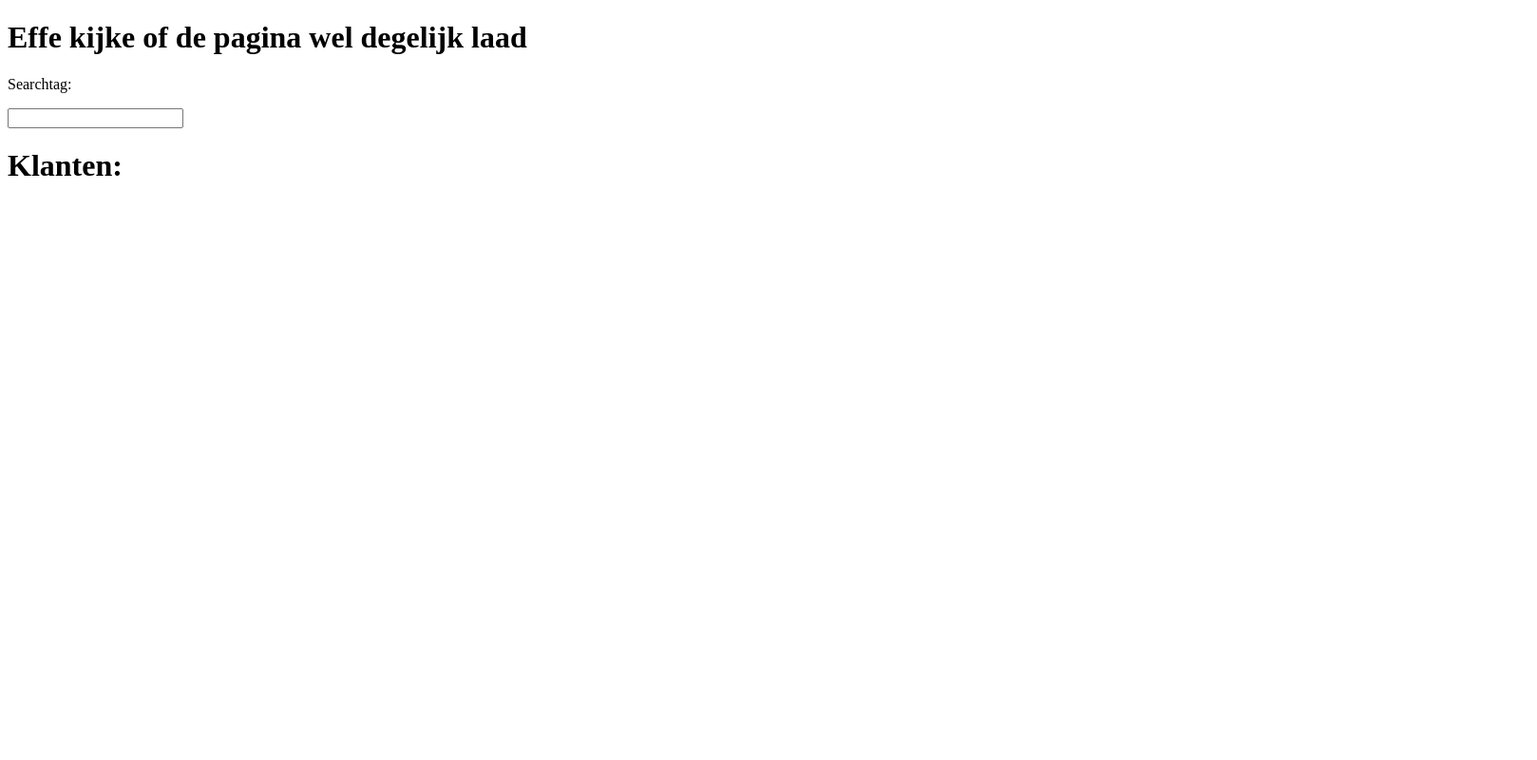
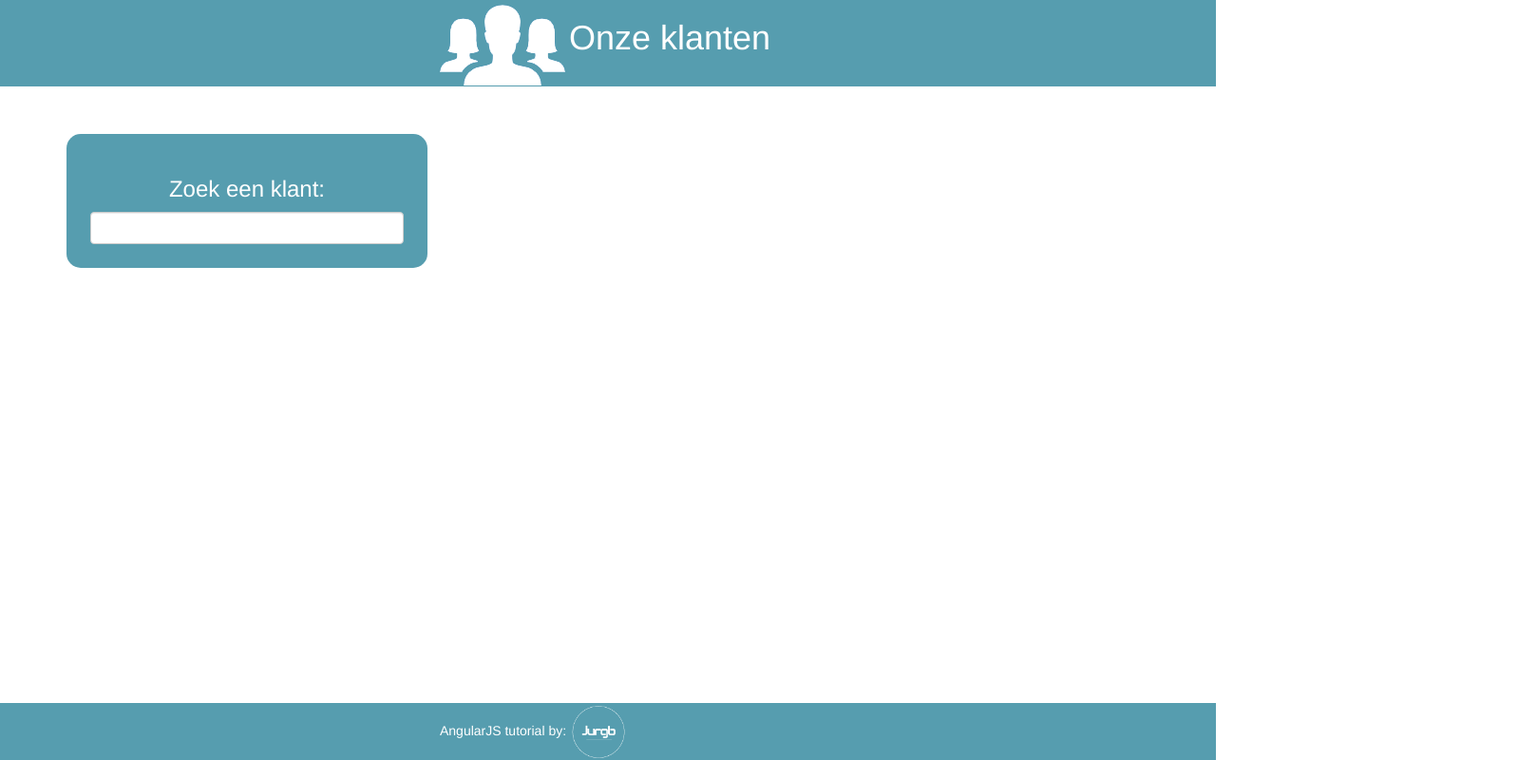
Before and after one commit to jurgb/AngularJSdemo, a plain HTML site: page index.html in a window 1280 px wide. Shown: the whole page at 95% size, 1618 px wide, since content can reach past the window. Drawn offline with nearby package versions, Linux system fonts and the light colour scheme; no server answers.

Commit message:
adding some style

```diff
--- /dev/null
+++ b/css/reset.css
@@ -0,0 +1,43 @@
+html, body, div, span, applet, object, iframe,
+h1, h2, h3, h4, h5, h6, p, blockquote, pre,
+a, abbr, acronym, address, big, cite, code,
+del, dfn, em, img, ins, kbd, q, s, samp,
+small, strike, strong, sub, sup, tt, var,
+b, u, i, center,
+dl, dt, dd, ol, ul, li,
+fieldset, form, label, legend,
+table, caption, tbody, tfoot, thead, tr, th, td,
+article, aside, canvas, details, embed,
+figure, figcaption, footer, header, hgroup,
+menu, nav, output, ruby, section, summary,
+time, mark, audio, video {
+	margin: 0;
+	padding: 0;
+	border: 0;
+	font-size: 100%;
+	font: inherit;
+	vertical-align: baseline;
+}
+/* HTML5 display-role reset for older browsers */
+article, aside, details, figcaption, figure,
+footer, header, hgroup, menu, nav, section {
+	display: block;
+}
+body {
+	line-height: 1;
+}
+ol, ul {
+	list-style: none;
+}
+blockquote, q {
+	quotes: none;
+}
+blockquote:before, blockquote:after,
+q:before, q:after {
+	content: '';
+	content: none;
+}
+table {
+	border-collapse: collapse;
+	border-spacing: 0;
+}
--- /dev/null
+++ b/css/style.css
@@ -0,0 +1,47 @@
+#header,
+#footer
+{
+    background: #569daf;
+    padding-left: 35%;
+}
+#footer img{
+     width: 60px;
+    height: 60px;
+}
+#footer{
+    position:absolute;
+    bottom:0;
+    width:100%;
+    height:60px;
+}
+#header h1,
+#footer h5{
+    color: #fff;
+    display: inline-block;
+    text-align:center;
+}
+
+.klantenoverzicht
+{
+    display: inline-block;
+    border: 1px solid #dedede;
+    padding: 15px;
+}
+
+#filter
+{
+    background: #569daf;
+    margin-top: 50px;
+    text-align: center;
+    padding: 25px;
+    border-radius: 15px;
+    color: #fff;
+}
+.klantenviewwrapper{
+    text-align: center;
+    margin-top: 5%;
+}
+
+span.tab{
+    padding: 0 30px; /* Or desired space*/
+}
--- a/index.html
+++ b/index.html
@@ -6,14 +6,24 @@
 </head>
 <body>
     <div id="header">
+        <div class="container">
+            <img src="images/klanten.png" alt="klanten">
+            <h1>Onze klanten</h1>
+        </div>
+    </div>
+    <div class="container">
 
-        <h1>Effe kijke of de pagina wel degelijk laad</h1>
-    </div>
-    <div ng-view ng-animate="'animate'">
+        <div ng-view>
 
 
+        </div>
     </div>
-
+    <div id="footer">
+        <div class="container">
+            <h5>AngularJS tutorial by:</h5>
+            <img src="images/jurgb-logo.png" alt="klanten">
+        </div>
+    </div>
     <script src="js/angular.js" type="text/javascript"></script>
     <script src="js/angular-route.js" type="text/javascript"></script>
 
@@ -21,5 +31,10 @@
     <script type="text/javascript" src="js/controllers/AngKlantenController.js"></script>
     <script type="text/javascript" src="js/controllers/AngKlantenDetailsController.js"></script>
     <script type="text/javascript" src="js/factories/KlantenAPI.js"></script>
+
+    <link rel="stylesheet" href="css/reset.css">
+    <link rel="stylesheet" href="css/style.css">
+    <!-- Latest compiled and minified CSS -->
+    <link rel="stylesheet" href="https://maxcdn.bootstrapcdn.com/bootstrap/3.3.1/css/bootstrap.min.css">
 </body>
 </html>
--- a/views/klantenview.html
+++ b/views/klantenview.html
@@ -1,12 +1,13 @@
 <div ng-controller='KlantenController' ng-init="index()" >
-        <p>Searchtag:</p>
-        <input ng-model="searchText" type="text" />
-        {{ searchText }}
-
-
-        <h1>Klanten:</h1>
-        <ul ng-repeat="klant in klanten |filter: searchText ">
-            <li><a href="#/details/{{klant.id}}">{{klant.name}}</a></li>
-            <li>{{klant.email}}</li>
-        </ul>
+        <div id="filter" class="col-md-4">
+            <h3>Zoek een klant:</h3>
+            <input ng-model="searchText" class="form-control" type="text" />
+<!--            {{ searchText }}-->
+        </div>
+        <div class="klantenviewwrapper col-md-8">
+            <ul class=" klantenoverzicht col-md-4" ng-repeat="klant in klanten |filter: searchText ">
+                <li><a href="#/details/{{klant.id}}">{{klant.name}}</a></li>
+                <li>{{klant.email}}</li>
+            </ul>
+        </div>
     </div>
```
Also changed, not shown: views/klantendetailsview.html (+16 -4 lines), images/jurgb-logo.png (added), images/klanten.png (added).
